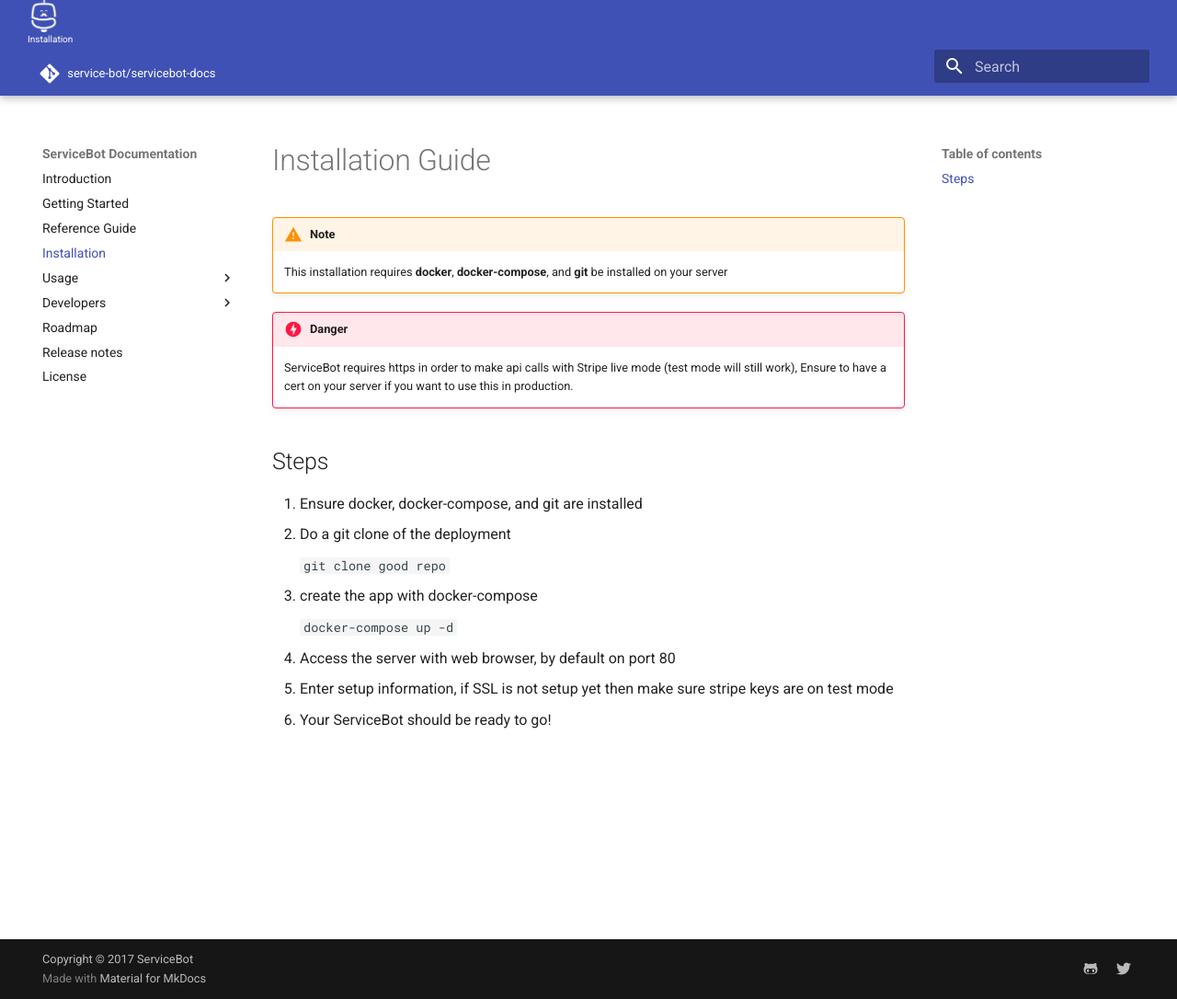
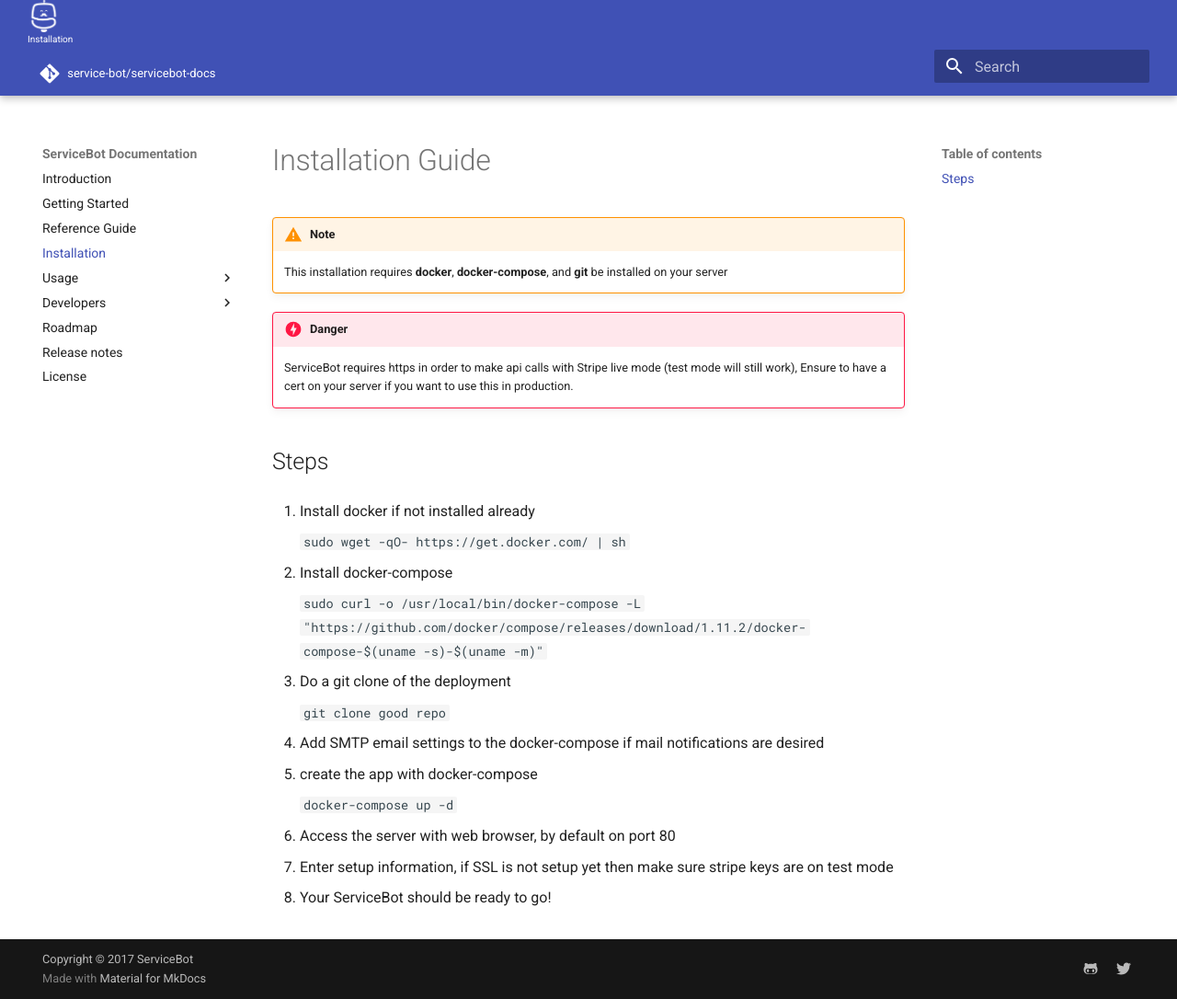
Before and after one commit to service-bot/servicebot-docs, an MkDocs documentation site: the page built from docs/install.md, in a window 1280 px wide and 1086 px high. Shown: the whole window at 92% size. Built offline with MkDocs 1.6.1 and Material for MkDocs 9.7.7, drawn with Linux system fonts in a browser that asks for light colours; comment, search, counter and statistics services are not loaded; old or Windows-style settings are respelled for this version of MkDocs.

Commit message:
added install guide and reference terminology

```diff
--- a/docs/install.md
+++ b/docs/install.md
@@ -10,19 +10,30 @@
 
 ##Steps
 
-1. Ensure docker, docker-compose, and git are installed
-2. Do a git clone of the deployment
+1. Install docker if not installed already
+
+
+    ``sudo wget -qO- https://get.docker.com/ | sh``
+
+2. Install docker-compose
+
+
+    ``sudo curl -o /usr/local/bin/docker-compose -L "https://github.com/docker/compose/releases/download/1.11.2/docker-compose-$(uname -s)-$(uname -m)"``
+
+3. Do a git clone of the deployment
 
 
     ``git clone  good repo``
 
-3. create the app with docker-compose
+4. Add SMTP email settings to the docker-compose if mail notifications are desired
+
+5. create the app with docker-compose
 
 
     ``docker-compose up -d``
 
-4. Access the server with web browser, by default on port 80
+6. Access the server with web browser, by default on port 80
 
-5. Enter setup information, if SSL is not setup yet then make sure stripe keys are on test mode
+7. Enter setup information, if SSL is not setup yet then make sure stripe keys are on test mode
 
-6. Your ServiceBot should be ready to go!
+8. Your ServiceBot should be ready to go!
```
Also changed, not shown: docs/reference_guide.md (+14 -2 lines).
